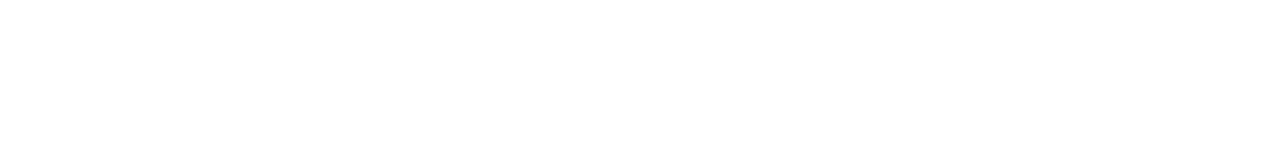
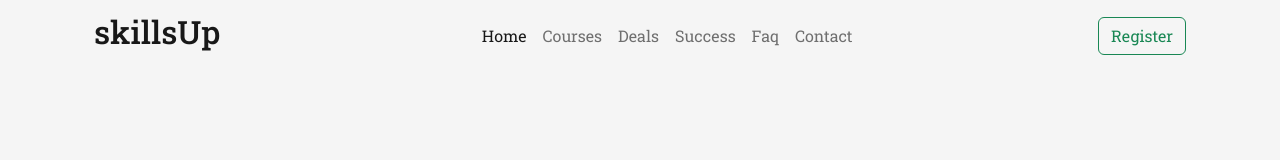
Before and after one commit to mairoky/skillsUp-edTech-Website, a plain HTML site: page index.html in a window 1280 px wide. Drawn offline with nearby package versions, Linux system fonts and the light colour scheme.

Commit message:
navbar added

```diff
--- a/css/style.css
+++ b/css/style.css
@@ -0,0 +1,14 @@
+:root {
+    --bg-color: #f5f5f5;
+    --font-color: #131320;
+    --heading-color: #01010f;
+}
+
+body {
+    background-color: var(--bg-color);
+    font-family: 'Roboto Slab', serif;
+    font-size: 16px;
+    font-weight: 400;
+    line-height: 1.6;
+    color: var(--font-color);
+}
--- a/index.html
+++ b/index.html
@@ -6,10 +6,76 @@
     <meta http-equiv="X-UA-Compatible" content="IE=edge">
     <meta name="viewport" content="width=device-width, initial-scale=1.0">
     <title>skillsUp - Master In-Demand Skills and Learn Online</title>
+    <!-- Google Fonts -->
+    <link rel="preconnect" href="https://fonts.googleapis.com">
+    <link rel="preconnect" href="https://fonts.gstatic.com" crossorigin>
+    <link href="https://fonts.googleapis.com/css2?family=Roboto+Slab:wght@300;400;500;600;700&display=swap"
+        rel="stylesheet">
+    <!-- Bootstrap CSS -->
+    <link rel="stylesheet" href="https://cdn.jsdelivr.net/npm/bootstrap@5.2.0/dist/css/bootstrap.min.css
+    ">
+    <!-- Custom Css -->
+    <link rel="stylesheet" href="css/style.css">
 </head>
 
 <body>
+    <!-- Header Start -->
+    <header>
+        <div class="container">
+            <!-- navbar -->
+            <nav class="navbar navbar-expand-lg">
+                <div class="container-fluid">
+                    <a class="navbar-brand" href="#">
+                        <h2 class="text-logo"><span>skills</span>Up</h2>
+                    </a>
+                    <button class="navbar-toggler" type="button" data-bs-toggle="collapse"
+                        data-bs-target="#navbarSupportedContent" aria-controls="navbarSupportedContent"
+                        aria-expanded="false" aria-label="Toggle navigation">
+                        <span class="navbar-toggler-icon"></span>
+                    </button>
+                    <div class="collapse navbar-collapse" id="navbarSupportedContent">
+                        <ul class="navbar-nav m-auto mb-2 mb-lg-0">
+                            <li class="nav-item">
+                                <a class="nav-link active" aria-current="page" href="#">Home</a>
+                            </li>
+                            <li class="nav-item">
+                                <a class="nav-link" href="#">Courses</a>
+                            </li>
+                            <li class="nav-item">
+                                <a class="nav-link" href="#">Deals</a>
+                            </li>
+                            <li class="nav-item">
+                                <a class="nav-link" href="#">Success</a>
+                            </li>
+                            <li class="nav-item">
+                                <a class="nav-link" href="#">Faq</a>
+                            </li>
+                            <li class="nav-item">
+                                <a class="nav-link" href="#">Contact</a>
+                            </li>
+                        </ul>
+                        <form class="d-flex d-none d-md-block">
+                            <button class="btn btn-outline-success" type="submit">Register</button>
+                        </form>
+                    </div>
+                </div>
+            </nav>
+            <!-- navbar -->
 
+        </div>
+    </header>
+    <!-- Header End -->
+    <main>
+
+        <section>
+            <div class="container">
+
+            </div>
+        </section>
+    </main>
+
+    <!-- Bootstrap JS -->
+    <script src="https://cdn.jsdelivr.net/npm/bootstrap@5.2.0/dist/js/bootstrap.bundle.min.js"></script>
 </body>
 
 </html>
```
